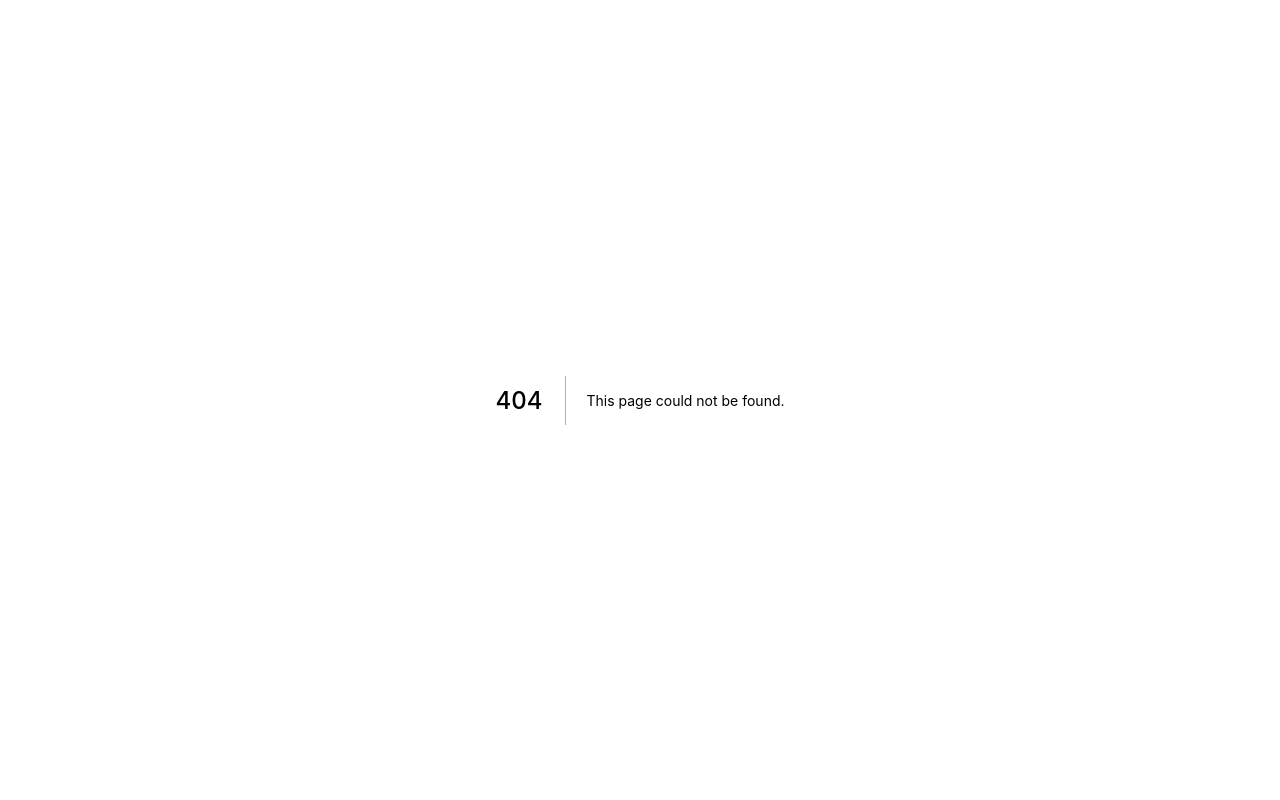
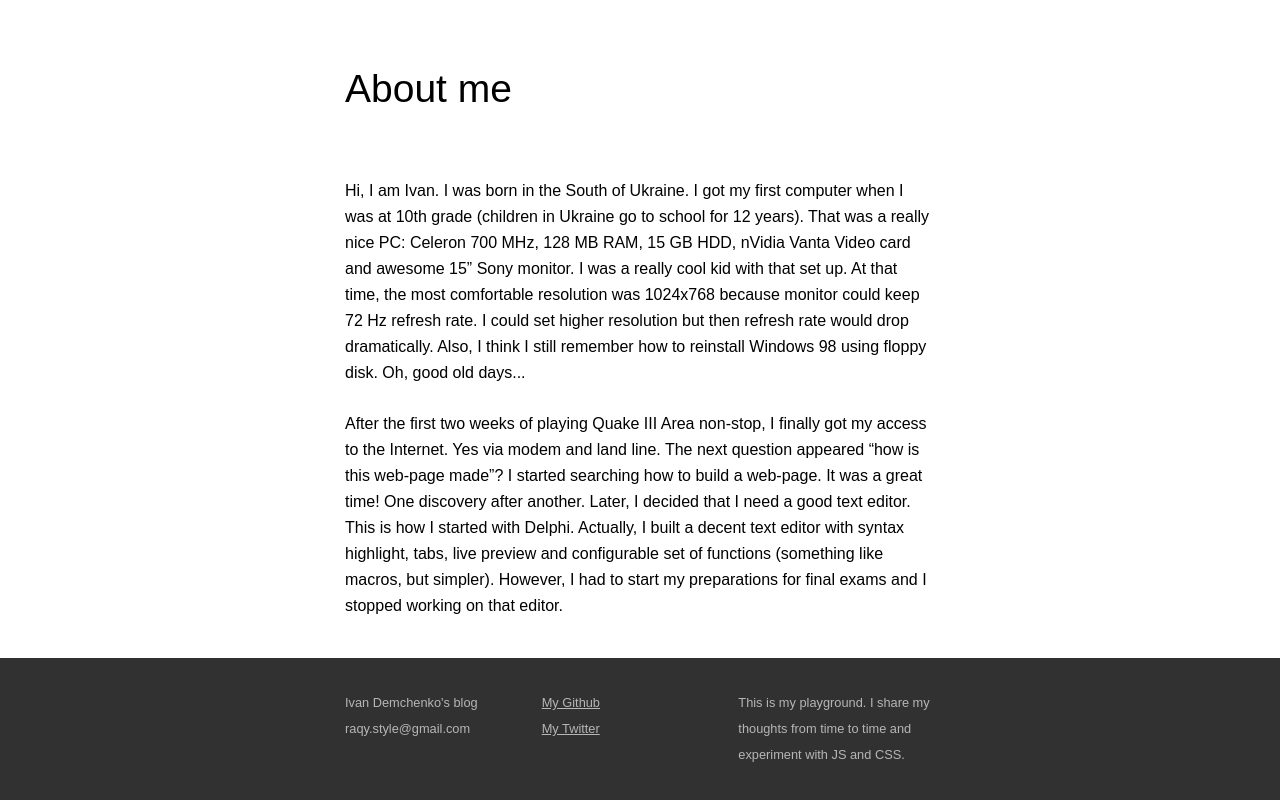
Before and after one commit to ivan-demchenko/my-blog-v2, a Next.js app: page /about in a window 1280 px wide. Before the commit this address had no page. Built offline with nearby package versions, Linux system fonts and the light colour scheme.

Commit message:
feat(content): added about and cv page

```diff
--- /dev/null
+++ b/pages/about.tsx
@@ -0,0 +1,54 @@
+import React from 'react'
+import Meta from '../components/Meta'
+import Header from '../components/Header'
+import Footer from '../components/Footer'
+
+const Page = (): JSX.Element => (
+  <>
+    <Meta
+      pageTitle={`About me`}
+      pageKeywords={`Ivan Demchenko, about`}
+      pageDescription='A few words about myself'
+    />
+    <Header title={`About me`} />
+
+    <main>
+      <section className='wrapper'>
+        <p>
+          Hi, I am Ivan. I was born in the South of Ukraine. I got my first
+          computer when I was at 10th grade (children in Ukraine go to school
+          for 12 years). That was a really nice PC: Celeron 700 MHz, 128 MB RAM,
+          15 GB HDD, nVidia Vanta Video card and awesome 15” Sony monitor. I was
+          a really cool kid with that set up. At that time, the most comfortable
+          resolution was 1024x768 because monitor could keep 72 Hz refresh rate.
+          I could set higher resolution but then refresh rate would drop
+          dramatically. Also, I think I still remember how to reinstall Windows
+          98 using floppy disk. Oh, good old days...
+        </p>
+        <p>
+          After the first two weeks of playing Quake III Area non-stop, I
+          finally got my access to the Internet. Yes via modem and land line.
+          The next question appeared “how is this web-page made”? I started
+          searching how to build a web-page. It was a great time! One discovery
+          after another. Later, I decided that I need a good text editor. This
+          is how I started with Delphi. Actually, I built a decent text editor
+          with syntax highlight, tabs, live preview and configurable set of
+          functions (something like macros, but simpler). However, I had to
+          start my preparations for final exams and I stopped working on that
+          editor.
+        </p>
+      </section>
+    </main>
+
+    <Footer />
+
+    <style jsx>{`
+      main {
+        padding: 0 1rem;
+        flex: 1;
+      }
+    `}</style>
+  </>
+)
+
+export default Page
```
Also changed, not shown: pages/cv.tsx (added, +34 -0 lines).
